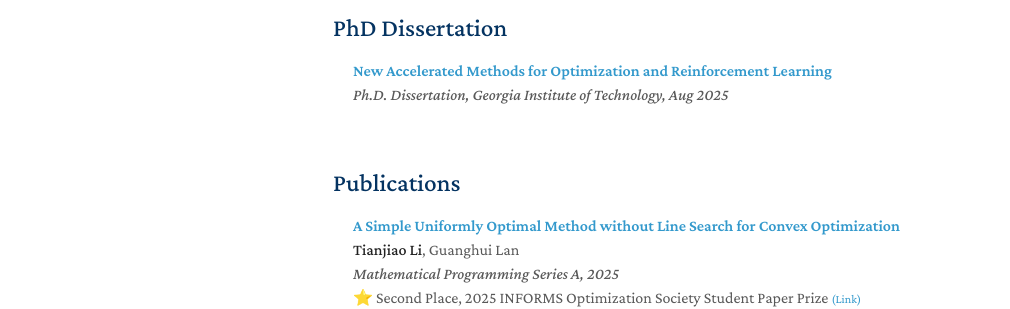
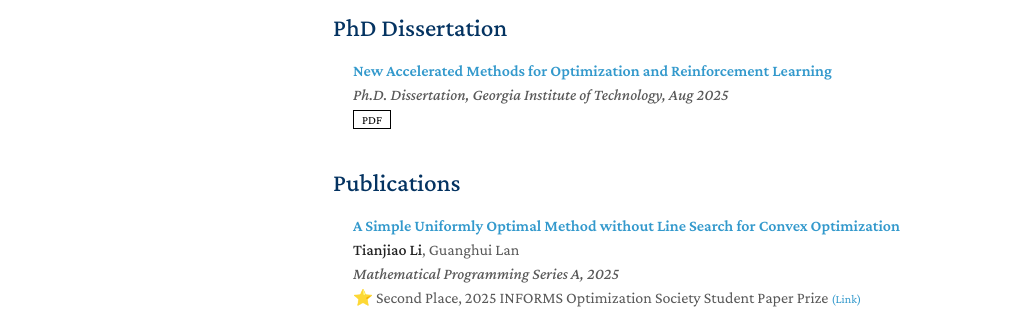
Before and after one commit to tli432/tli432.github.io, a Jekyll site: the page built from index.md, in a window 1280 px wide. Shown: the part 553-862 px from the top of the page, without its empty margins (137-1147 px from the left). Built offline with Jekyll 4.4.1, drawn with Linux system fonts in a browser that asks for light colours; nearby versions of some CDN libraries; a style sheet for code colours, icons or effects is not loaded; our own code applies the rules of GitHub Pages for plain Markdown files.

Commit message:
update template

```diff
--- a/_data/dissertation.yml
+++ b/_data/dissertation.yml
@@ -2,6 +2,7 @@ main:
 
   - title: "New Accelerated Methods for Optimization and Reinforcement Learning"
     # conference_short: MICCAI
+    authors: <strong>Tianjiao Li</strong>
     journal: Ph.D. Dissertation, Georgia Institute of Technology, Aug 2025
     pdf: https://hdl.handle.net/1853/78712
     # bibtex: https://scholar.googleusercontent.com/scholar.bib?q=info:iBma3nDE2RMJ:scholar.google.com/&output=citation&scisdr=ClH4ZR_KEN2Ahlzj_uY:AFWwaeYAAAAAZffl5ubMzRCYzmdeCTNOtFjR7_8&scisig=AFWwaeYAAAAAZffl5liqEMp6S8ty28MOLUvZbbE&scisf=4&ct=citation&cd=-1&hl=en
--- a/_includes/dissertation.md
+++ b/_includes/dissertation.md
@@ -11,6 +11,26 @@
       <div class="title"><a href="{{ link.pdf }}">{{ link.title }}</a></div>
       <div class="periodical"><em>{{ link.journal }}</em>
       </div>
+      <div class="links">
+      {% if link.pdf %}
+      <a href="{{ link.pdf }}" class="btn btn-sm z-depth-0" role="button" target="_blank" style="font-size:12px;">PDF</a>
+      {% endif %}
+      {% if link.code %}
+      <a href="{{ link.code }}" class="btn btn-sm z-depth-0" role="button" target="_blank" style="font-size:12px;">Code</a>
+      {% endif %}
+      {% if link.page %}
+      <a href="{{ link.page }}" class="btn btn-sm z-depth-0" role="button" target="_blank" style="font-size:12px;">Page</a>
+      {% endif %}
+      {% if link.bibtex %}
+      <a href="{{ link.bibtex }}" class="btn btn-sm z-depth-0" role="button" target="_blank" style="font-size:12px;">BibTex</a>
+      {% endif %}
+      {% if link.notes %}
+      <strong> <i style="color:#e74d3c">{{ link.notes }}</i></strong>
+      {% endif %}
+      {% if link.others %}
+      {{ link.others }}
+      {% endif %}
+    </div>
   </div>
 </div>
 </li>
--- a/_sass/minimal-light.scss
+++ b/_sass/minimal-light.scss
@@ -4,7 +4,7 @@
 
 .dis-row {
   display: flex;
-  align-items: flex-start;}
+  align-items: center;}
 
 .social-icons a{
   display:inline-block;
```
Also changed, not shown: 1 other file.
